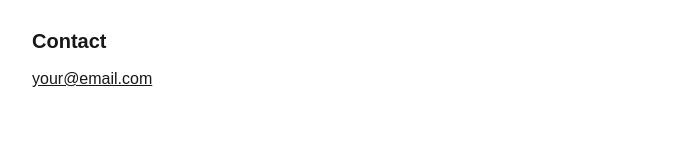
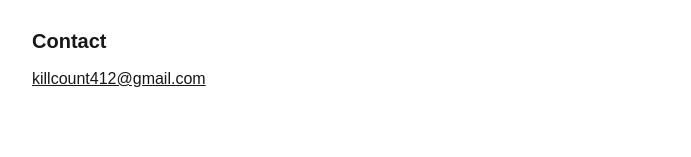
Before and after one commit to Tonkotu42/chris-page, a Next.js app: page / in a window 1280 px wide. Shown: the part 1108-1265 px from the top of the page, without its empty margins (294-985 px from the left). Built offline with nearby package versions, Linux system fonts and the light colour scheme.

Commit message:
mail URL追加

```diff
--- a/app/page.tsx
+++ b/app/page.tsx
@@ -20,8 +20,8 @@ function YouTubeEmbed({ id }: { id: string }) {
 export default function Home() {
   const name = "CHRIS";
   const tagline = "Composer / Producer"; // 好きな肩書きに変更OK
-  const email = "your@email.com"; // 自分の連絡先に差し替え
-  const youtubeChannelUrl = "https://www.youtube.com/@yourchannel"; // チャンネルURLに差し替え
+  const email = "killcount412@gmail.com"; // 自分の連絡先に差し替え
+  const youtubeChannelUrl = "https://www.youtube.com/@shota_christopher_ohyama"; // チャンネルURLに差し替え
 
   return (
     <main className="mx-auto max-w-3xl px-5 py-12">
```
